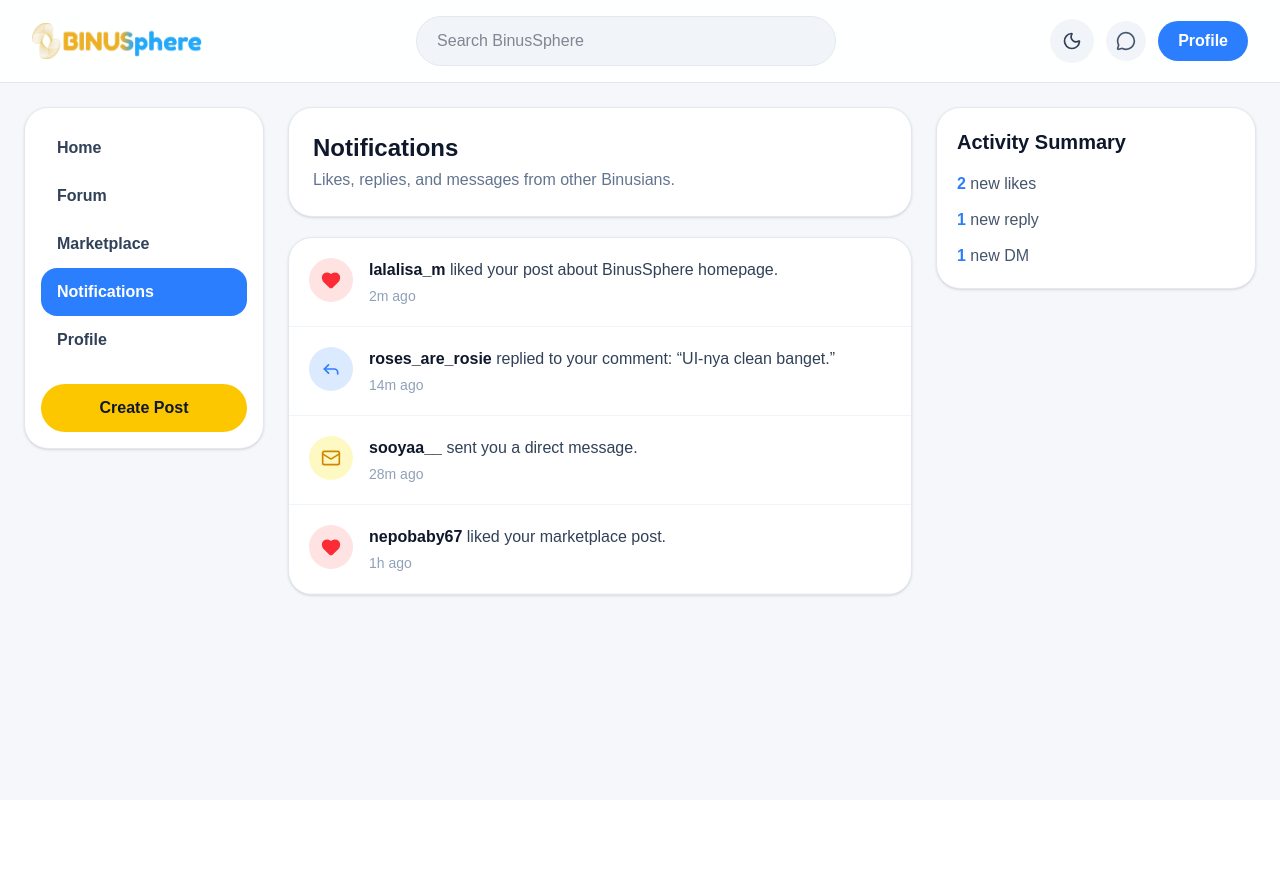
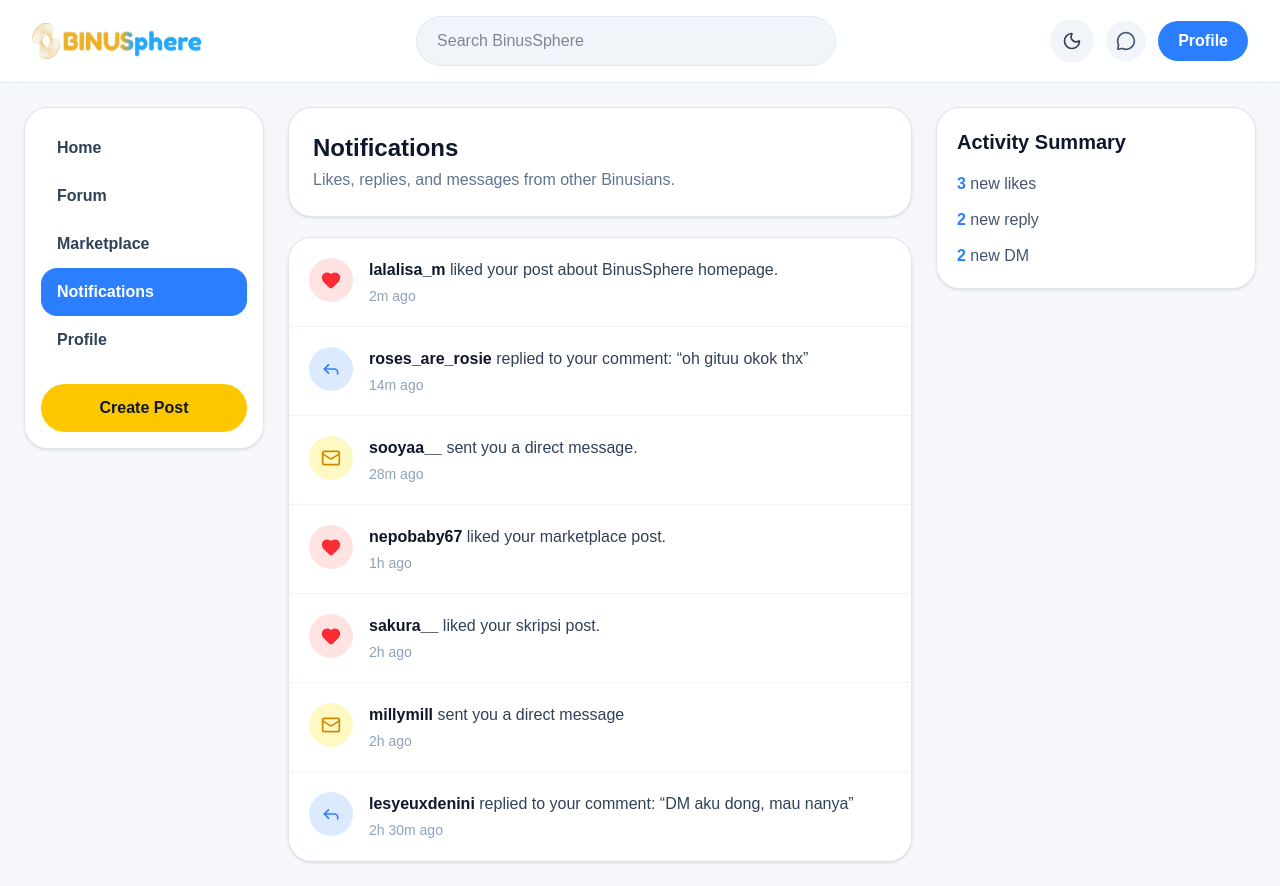
Before and after one commit to zcleips/binussphere, a Next.js app: page /notifications in a window 1280 px wide. Before the commit the page ends 800 px from the top, so only its background shows below. Built offline with nearby package versions, Linux system fonts and the light colour scheme.

Commit message:
ready for deployment

```diff
--- a/src/app/notifications/page.tsx
+++ b/src/app/notifications/page.tsx
@@ -16,7 +16,7 @@ export default function NotificationsPage() {
       id: 2,
       type: "reply",
       user: "roses_are_rosie",
-      text: "replied to your comment: “UI-nya clean banget.”",
+      text: "replied to your comment: “oh gituu okok thx”",
       time: "14m ago",
     },
     {
@@ -32,6 +32,27 @@ export default function NotificationsPage() {
       user: "nepobaby67",
       text: "liked your marketplace post.",
       time: "1h ago",
+    },
+    {
+      id: 5,
+      type: "like",
+      user: "sakura__",
+      text: "liked your skripsi post.",
+      time: "2h ago",
+    },
+    {
+      id: 6,
+      type: "dm",
+      user: "millymill",
+      text: "sent you a direct message",
+      time: "2h ago",
+    },
+    {
+      id: 7,
+      type: "reply",
+      user: "lesyeuxdenini",
+      text: "replied to your comment: “DM aku dong, mau nanya”",
+      time: "2h 30m ago",
     },
   ];
 
@@ -77,7 +98,7 @@ export default function NotificationsPage() {
               href="/notifications"
               active
             />
-            <MenuItem icon="" text="Profile" href="/profile" />
+            <MenuItem text="Profile" href="/profile" />
 
             <Link
   href="/home?focusPost=true"
@@ -143,13 +164,13 @@ export default function NotificationsPage() {
             </h2>
             <div className="mt-4 space-y-3 text-slate-600 dark:text-slate-400">
               <p>
-                <span className="font-bold text-blue-500">2</span> new likes
+                <span className="font-bold text-blue-500">3</span> new likes
               </p>
               <p>
-                <span className="font-bold text-blue-500">1</span> new reply
+                <span className="font-bold text-blue-500">2</span> new reply
               </p>
               <p>
-                <span className="font-bold text-blue-500">1</span> new DM
+                <span className="font-bold text-blue-500">2</span> new DM
               </p>
             </div>
           </div>
--- a/src/app/profile/page.tsx
+++ b/src/app/profile/page.tsx
@@ -431,14 +431,14 @@ export default function ProfilePage() {
             </h2>
             <div className="mt-4 space-y-3 text-slate-600 dark:text-slate-400">
               <p>
-                <span className="font-bold text-blue-500">12</span> total likes
+                <span className="font-bold text-blue-500">7804</span> total likes
               </p>
               <p>
                 <span className="font-bold text-blue-500">4</span> comments
                 received
               </p>
               <p>
-                <span className="font-bold text-blue-500">3</span> forum
+                <span className="font-bold text-blue-500">1</span> forum
                 discussions
               </p>
             </div>
```
